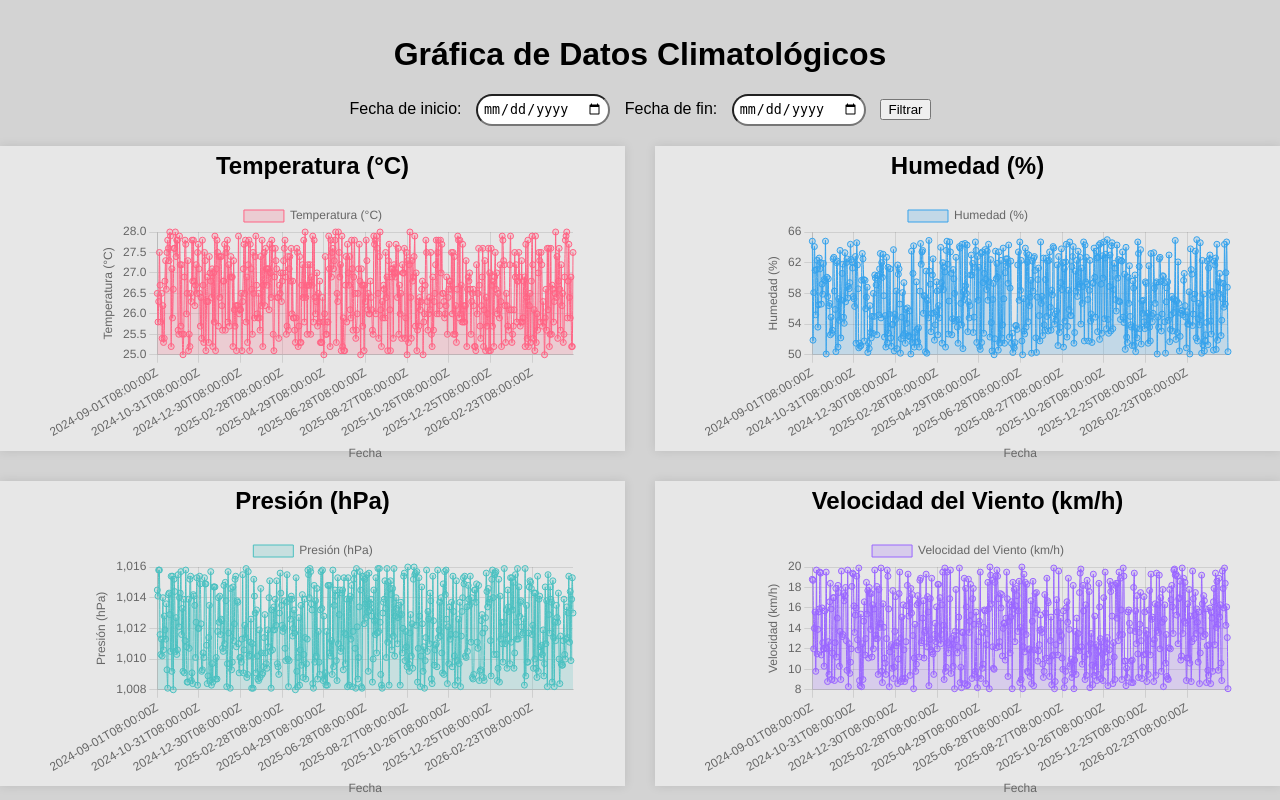
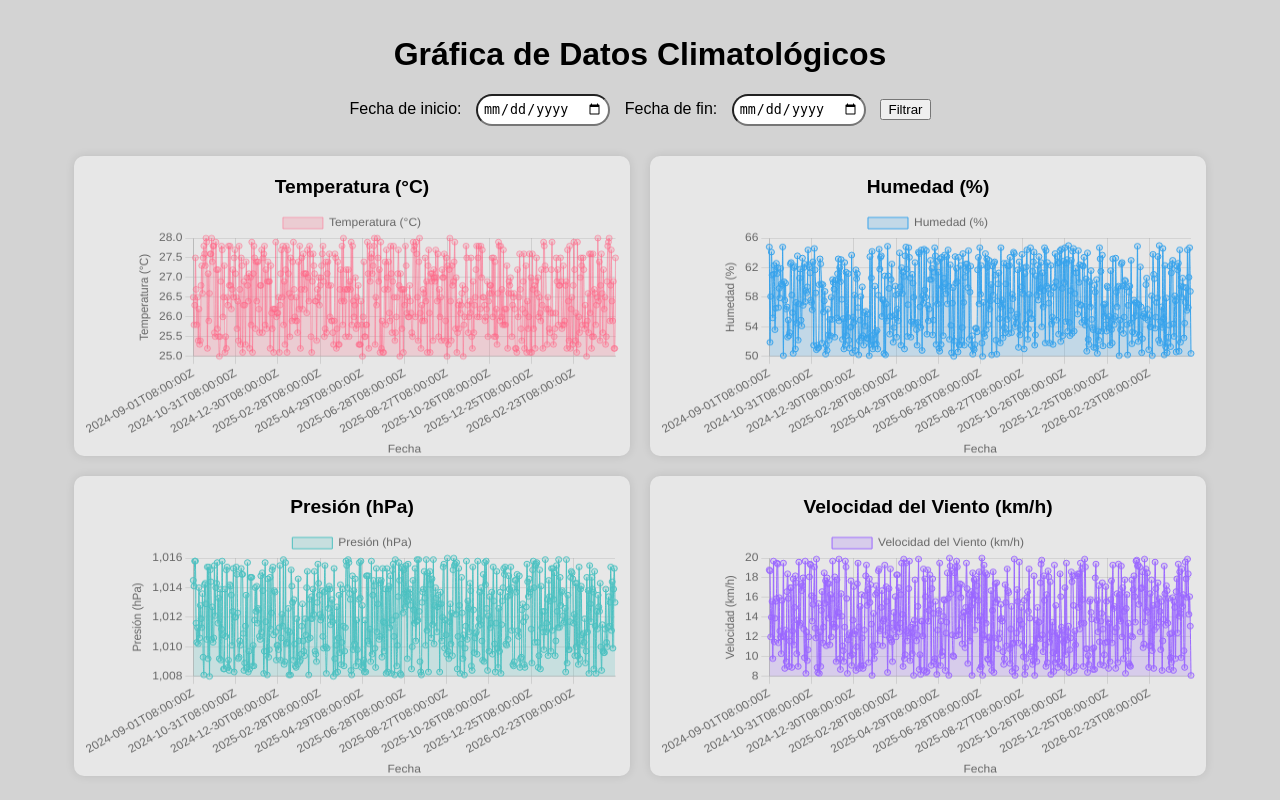
Before and after one commit to GonzaloGabrielVega/Climatologia, a Django app: page / in a window 1280 px wide. Run offline with Django 4.2, Linux system fonts and the light colour scheme; data comes from the database, SQL or seed files in the repository.

Commit message:
09-09-24 |19:56:25

```diff
--- a/clima/templates/climatologia.html
+++ b/clima/templates/climatologia.html
@@ -2,7 +2,7 @@
 <html lang="es">
 <head>
     <meta charset="UTF-8">
-    <meta name="viewport" content="width=device-width, initial-scale=1.0">
+    <meta name="viewport" content="width=device, initial-scale=1.0">
     <title>Gráfica de Datos Climatológicos</title>
     <script src="https://cdn.jsdelivr.net/npm/chart.js"></script>
     <style>
@@ -17,32 +17,37 @@
         }
         .grid-container {
             display: grid;
-            grid-template-columns: repeat(2, minmax(200px, 1fr)); /* Ajuste automático de columnas */
-            grid-auto-rows: minmax(200px, auto); /* Ajuste automático de filas */
-            width: 100vw;
-            height: 80vh;
-            gap: 30px;
+            grid-template-columns: repeat(2, 1fr); /* Dos columnas que se ajustan automáticamente */
+            grid-auto-rows: minmax(200px, auto); /* Filas flexibles con mínimo de 200px */
+            width: 90vw; /* 90% del ancho del viewport */
+            height: 80vh; /* 80% de la altura del viewport */
+            gap: 20px; /* Espacio entre los elementos */
             box-sizing: border-box;
+            padding: 10px; /* Asegura que el contenido no llegue a los bordes */
         }
 
         .grid-item {
             background-color: #e7e7e7;
-            padding: 20px;
             box-shadow: 0px 0px 10px rgba(0, 0, 0, 0.1);
             box-sizing: border-box;
-            display: flex;
+            border-radius: 10px;
+            display: flex; /* Cambiado a flexbox para alineación */
             flex-direction: column;
-            align-items: center; /* Centra el canvas horizontalmente */
-            justify-content: center; /* Centra el canvas verticalmente si la altura es fija */
+            align-items: center; /* Centra el contenido horizontalmente */
+            justify-content: space-between; /* Alinea el título y canvas en el espacio */
+            padding: 10px; /* Añade espacio interior para evitar desbordamientos */
         }
 
-        h2 {
+        h4 {
             text-align: center;
+            margin: 10px 0;
+            font-size: 1.2em; /* Ajusta el tamaño del texto para que no sea muy grande */
         }
 
         canvas {
-            width:100%;
-            height: 100%;
+            width: 90%; /* El canvas ocupará el 90% del ancho del contenedor */
+            height: auto; /* Mantiene la proporción sin desbordar */
+            max-height: 90%; /* Asegura que el canvas no ocupe más del 90% de la altura disponible */
         }
 
         .filter-container {
@@ -71,22 +76,22 @@
 
     <div class="grid-container"> <!-- CONTENEDOR TEMPERATURA -->
         <div class="grid-item">
-            <h2>Temperatura (°C)</h2>
+            <h4>Temperatura (°C)</h4>
             <canvas id="graficoTemperatura"></canvas>
         </div>
 
         <div class="grid-item"> <!-- CONTENEDOR HUMEDAD -->
-            <h2>Humedad (%)</h2>
+            <h4>Humedad (%)</h4>
             <canvas id="graficoHumedad"></canvas>
         </div>
 
         <div class="grid-item"> <!-- CONTENEDOR PRESION -->
-            <h2>Presión (hPa)</h2>
+            <h4>Presión (hPa)</h4>
             <canvas id="graficoPresion"></canvas>
         </div>
 
         <div class="grid-item"> <!-- CONTENEDOR VELOCIDAD VIENTO -->
-            <h2>Velocidad del Viento (km/h)</h2>
+            <h4>Velocidad del Viento (km/h)</h4>
             <canvas id="graficoViento"></canvas>
         </div>
     </div>
@@ -117,7 +122,7 @@
                         borderColor: 'rgba(255, 99, 132, 1)',
                         backgroundColor: 'rgba(255, 99, 132, 0.2)',
                         fill: true,
-                        borderWidth: 1,
+                        borderWidth: 0.5,
                         tension: 0.4
                     }]
                 },
```
